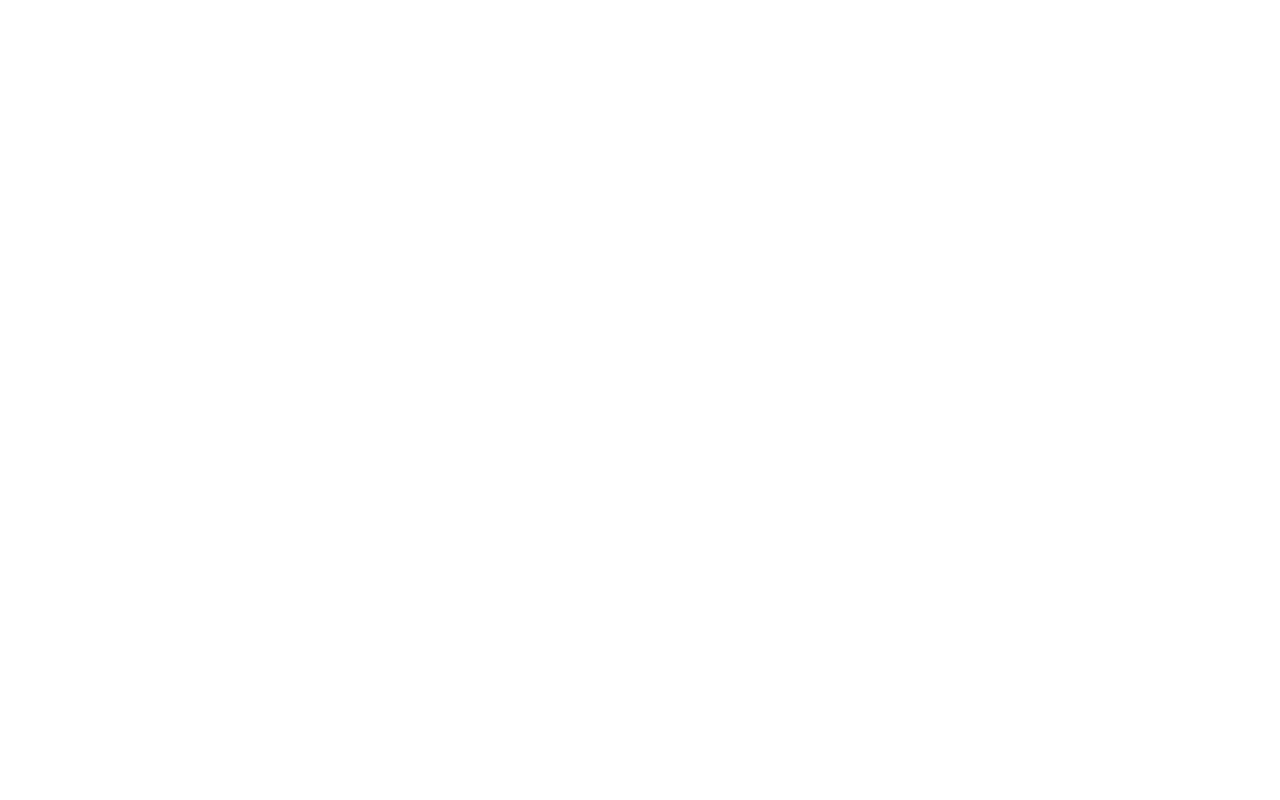
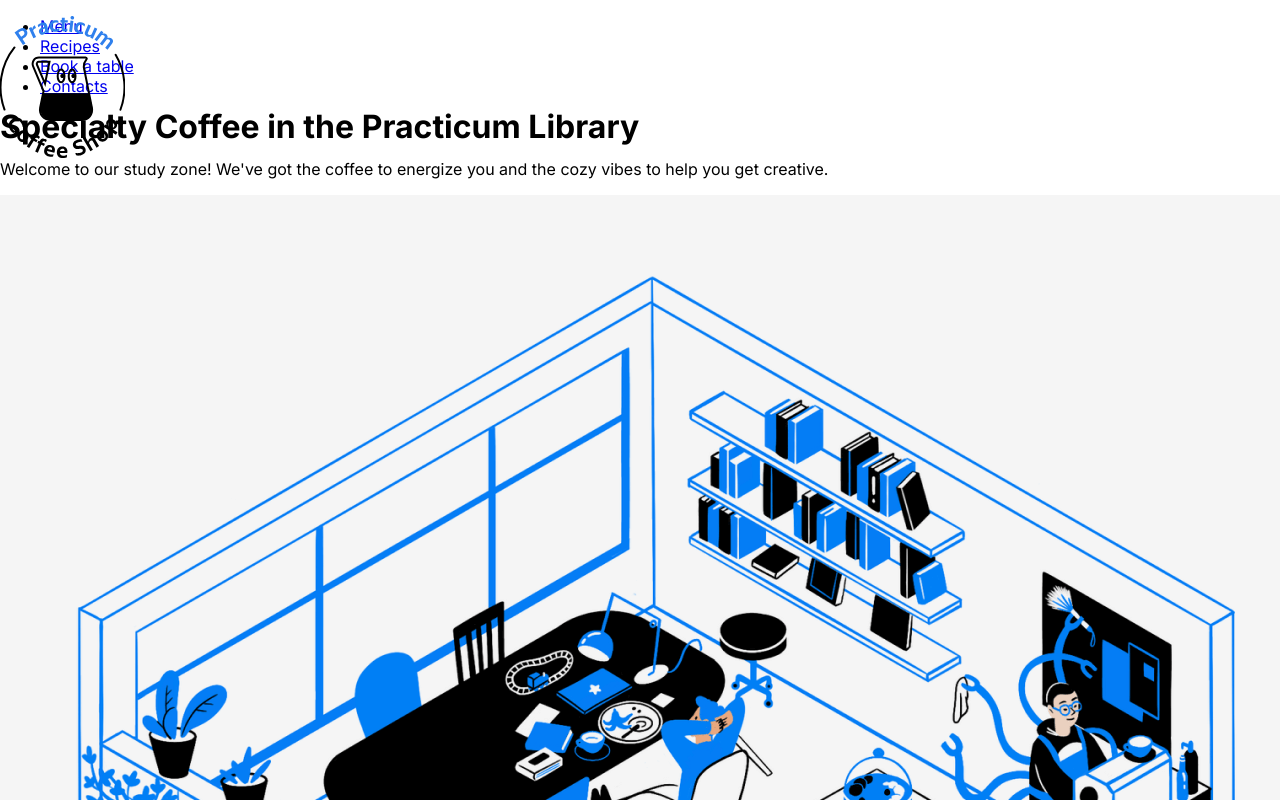
Before and after one commit to StephenV94/se_project_coffeeshop, a plain HTML site: page index.html in a window 1280 px wide. Shown: the top 800 px of the page. Drawn offline with Linux system fonts and the light colour scheme.

Commit message:
first page additions no styling

```diff
--- a/index.html
+++ b/index.html
@@ -21,9 +21,50 @@
     />
     <title>Coffee Shop</title>
   </head>
+
   <body>
     <div class="page">
-      <header class="header"></header>
+      <header class="header">
+        <nav class="nav">
+          <img
+            src="./images/logo_coffee_shop.svg"
+            alt="Coffee shop logo"
+            class="logo"
+          />
+          <ul class="nav__links">
+            <li>
+              <a href="#menu" class="nav__link">Menu</a>
+            </li>
+            <li>
+              <a href="#recipes" class="nav__link">Recipes</a>
+            </li>
+            <li>
+              <a href="#book_a_table" class="nav__link">Book a table</a>
+            </li>
+            <li>
+              <a href="#footer" class="nav__link">Contacts</a>
+            </li>
+          </ul>
+          <h1 class="header__title">
+            Specialty Coffee in the Practicum Library
+          </h1>
+          <p class="header__description">
+            Welcome to our study zone! We've got the coffee to energize you and
+            the cozy vibes to help you get creative.
+          </p>
+          <img
+            src="./images/inside_coffee_shop.png"
+            alt="Illustration of coffee shop"
+            class="header__image"
+          />
+          <div class="header__footer">
+            <p class="header__paragraph">
+              200 Success Avenue, The Town of Practicum
+            </p>
+          </div>
+        </nav>
+      </header>
+
       <main class="content">
         <section class="recipes"></section>
         <section class="menu"></section>
--- a/pages/index.css
+++ b/pages/index.css
@@ -6,3 +6,12 @@
   font-size: 16px;
   line-height: 20px;
 }
+
+.header {
+  background-color: #ffffff;
+  background-image: src= "./images/background_header.svg";
+}
+
+.logo {
+  position: absolute;
+}
```
Also changed, not shown: 1 other file.
